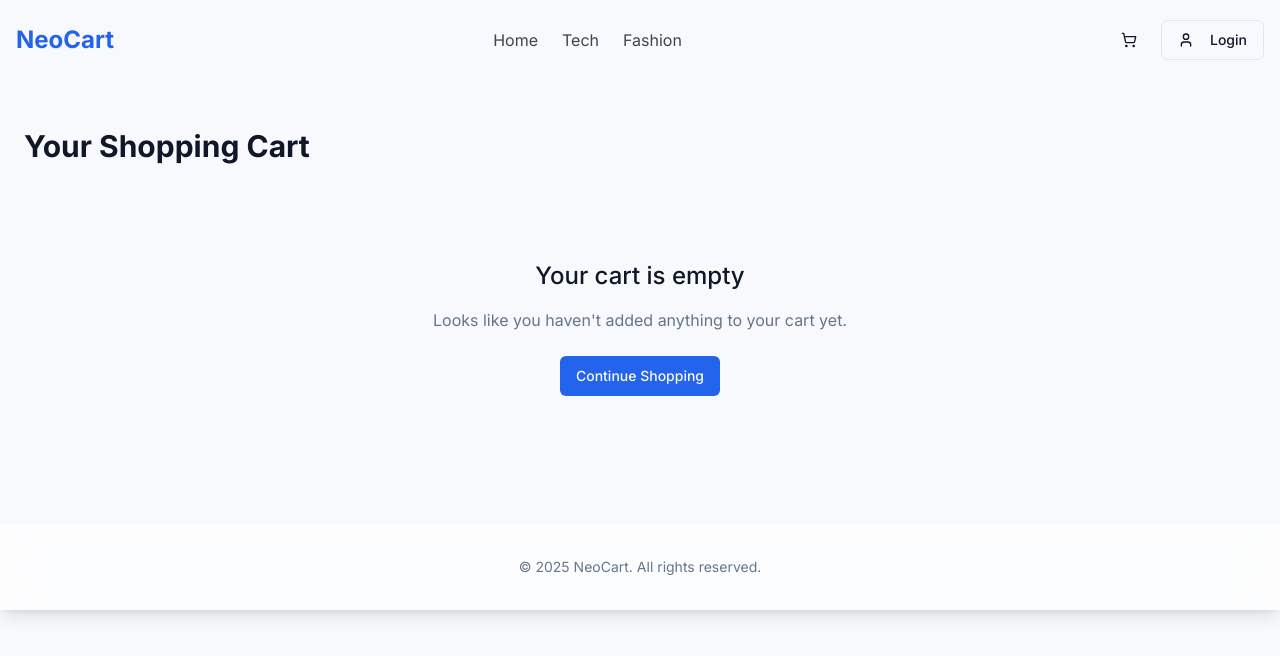
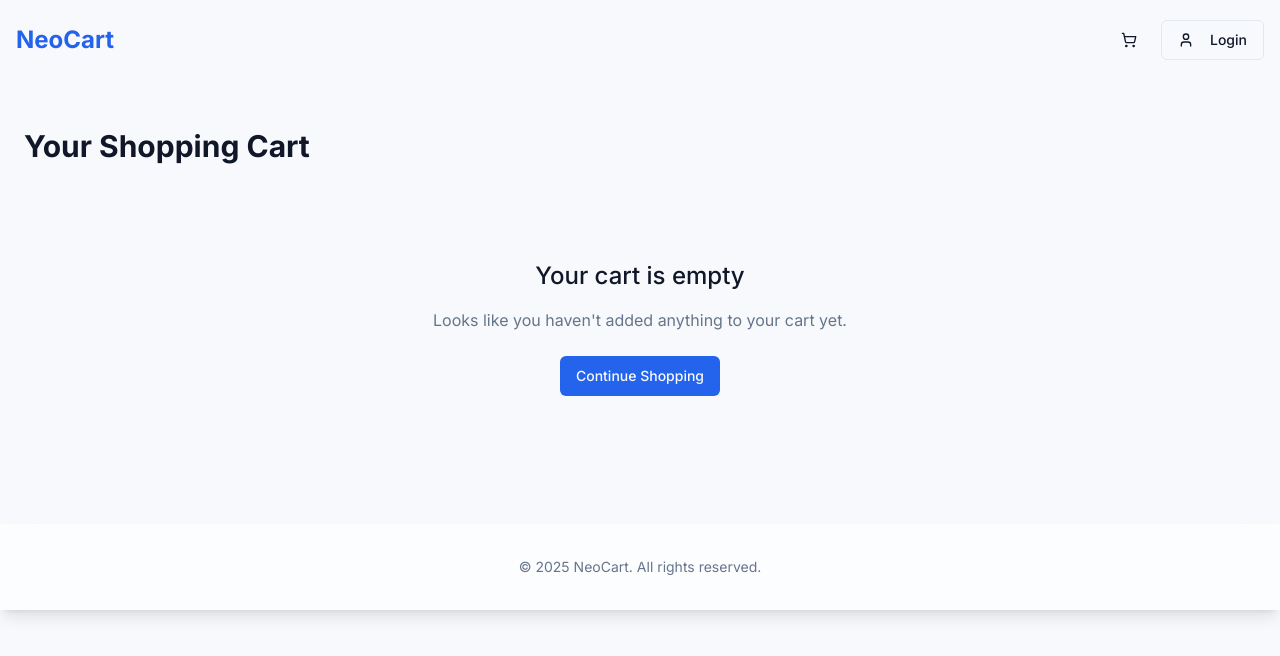
Before and after one commit to gbroth5/neo-cart-elegance-ui, a React (Vite) app: page /cart in a window 1280 px wide. Shown: the top 656 px of the page. Built offline with nearby package versions, Linux system fonts and the light colour scheme.

Commit message:
Remove unused code

```diff
--- a/src/components/layout/Navbar.tsx
+++ b/src/components/layout/Navbar.tsx
@@ -1,4 +1,3 @@
-
 import { useState, useEffect } from "react";
 import { Link, useNavigate } from "react-router-dom";
 import { Button } from "@/components/ui/button";
@@ -44,19 +43,6 @@ export function Navbar({ cartItems }: NavbarProps) {
             NeoCart
           </span>
         </Link>
-
-        {/* Desktop Navigation */}
-        <nav className="hidden md:flex items-center gap-6">
-          <Link to="/" className="nav-link">Home</Link>
-          <Link to="/" onClick={() => {
-            const techTab = document.querySelector('[value="tech"]') as HTMLElement;
-            if (techTab) techTab.click();
-          }} className="nav-link">Tech</Link>
-          <Link to="/" onClick={() => {
-            const fashionTab = document.querySelector('[value="fashion"]') as HTMLElement;
-            if (fashionTab) fashionTab.click();
-          }} className="nav-link">Fashion</Link>
-        </nav>
 
         {/* Action Buttons */}
         <div className="flex items-center gap-3">
```
